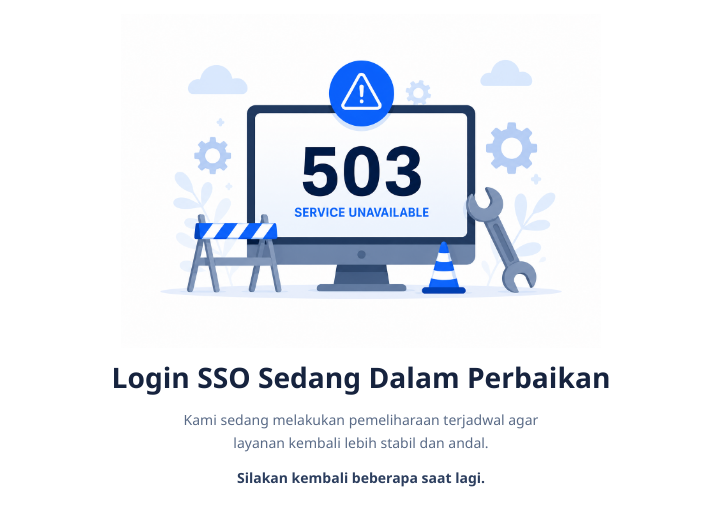
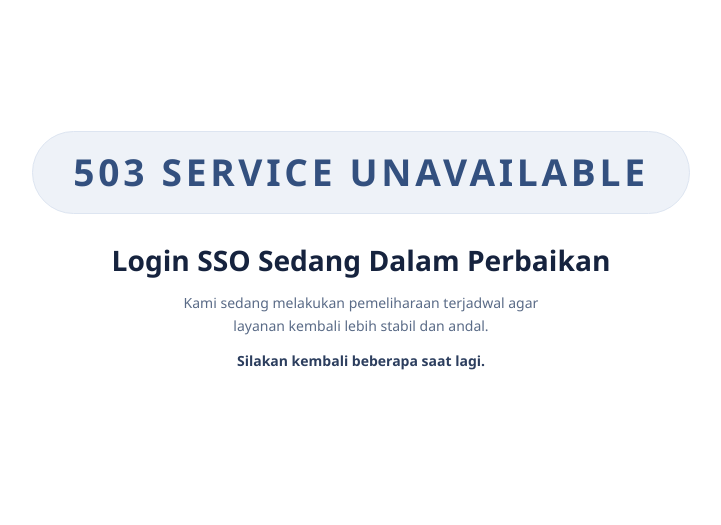
Before and after one commit to BayuFitrahSulaimanTIF/web-kelas, a plain HTML site: page 503.html in a window 1280 px wide. Shown: the part 149-674 px from the top of the page, without its empty margins (279-1000 px from the left). Drawn offline with Linux system fonts and the light colour scheme.

Commit message:
fix(503): ilustrasi dihapus, badge 503 Service Unavailable jadi elemen utama

```diff
--- a/503.html
+++ b/503.html
@@ -34,7 +34,7 @@
       color: #16233e;
     }
 
-    /* Satu kolom tengah: ilustrasi ukuran tetap yang wajar, teks rapi di bawahnya. */
+    /* Satu kolom tengah: badge 503 jadi penanda utama, teks rapi di bawahnya. */
     .maintenance {
       height: 100vh;
       height: 100dvh;
@@ -43,26 +43,26 @@
       flex-direction: column;
       align-items: center;
       justify-content: center;
-      gap: clamp(10px, 1.6vh, 18px);
+      gap: clamp(24px, 3.6vh, 38px);
       padding: clamp(20px, 4vw, 48px);
       text-align: center;
       overflow: hidden;
     }
 
-    .maintenance-illustration {
-      /* Batas 620px + rasio tinggi (1504/1046) supaya proporsional di layar pendek. */
-      width: min(620px, 78vw, 60vh);
+    .maintenance-code {
+      display: inline-block;
       max-width: 100%;
-      flex: 0 0 auto;
-    }
-
-    .maintenance-illustration img {
-      display: block;
-      width: 100%;
-      height: auto;
-      pointer-events: none;
-      -webkit-user-drag: none;
-      user-select: none;
+      font-size: clamp(19px, 2.9vw, 38px);
+      font-weight: 700;
+      letter-spacing: 0.1em;
+      line-height: 1.2;
+      text-transform: uppercase;
+      color: #33507f;
+      background: #eef2f8;
+      border: 1px solid #dde5f1;
+      border-radius: 999px;
+      padding: clamp(12px, 1.5vw, 18px) clamp(22px, 3.4vw, 40px);
+      overflow-wrap: break-word;
     }
 
     .maintenance-copy {
@@ -99,10 +99,7 @@
 </head>
 <body>
   <main class="maintenance">
-    <!-- ================= ILUSTRASI MAINTENANCE ================= -->
-    <div class="maintenance-illustration" aria-hidden="true">
-      <img src="assets/images/503-maintenance.png" alt="Ilustrasi maintenance website">
-    </div>
+    <p class="maintenance-code">503 Service Unavailable</p>
 
     <div class="maintenance-copy">
       <h1 class="maintenance-title">Login SSO Sedang Dalam Perbaikan</h1>
```
